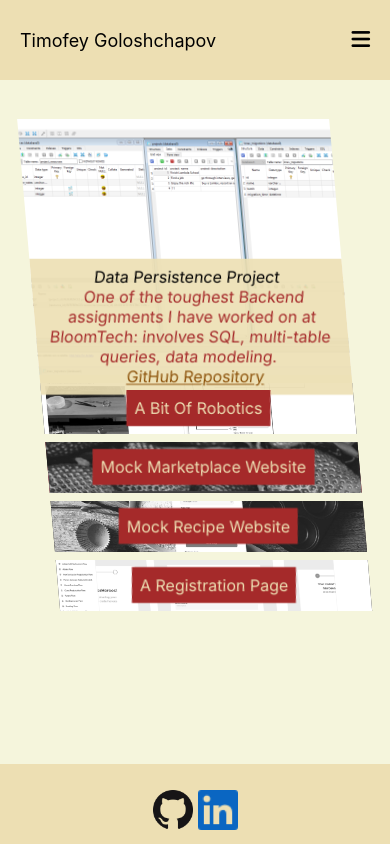
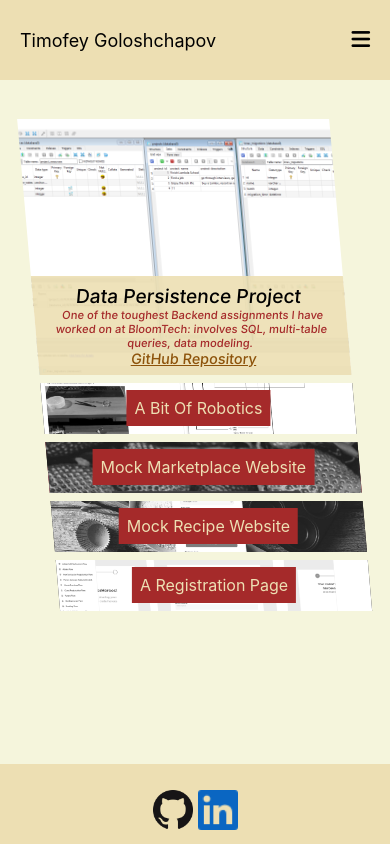
Before and after one commit to Timbobeek/portfolio, a React (Create React App) app: page /projects in a window 390 px wide. In both pictures the pointer is over the element 177 px from the left and 165 px from the top of the page. Built offline with nearby package versions, Linux system fonts and the light colour scheme.

Commit message:
all sizes done

```diff
--- a/src/components/projects.css
+++ b/src/components/projects.css
@@ -112,7 +112,7 @@
           text-align: center;
           top: calc(90% - 6em);
           background: rgba(237,223,179, 0.9);
-          transform: rotate(0deg) skew(0deg);
+          transform: skew(0deg);
           width: calc(100% - 1em);
           overflow: hidden;
           font-weight: 500;
@@ -274,7 +274,7 @@
       text-align: center;
       top: calc(90% - 6em);
       background: rgba(237,223,179, 0.9);
-      transform: rotate(0deg) skew(0deg);
+      transform: skew(0deg);
       width: calc(100% - 1em);
       overflow: hidden;
       font-weight: 500;
@@ -393,6 +393,8 @@
 
       .container .card:hover {
         flex-grow: 5;
+        justify-content: center;
+        align-items: flex-end;
 
         --gradient-alpha: 0;
         animation: alpha-transition 2s;
@@ -434,12 +436,11 @@
       }
 
       .container .card:hover .card__head {
-        text-align: center;
         color: white;
         background: rgba(237,223,179, 0.9);
-        transform: translateY(60%) rotate(0deg) skew(0deg);
+        transform: skew(0deg);
         flex-grow: 5;
-        transition: 3s;
+        transition: 2s;
         font-weight: 500;
       }
 
@@ -548,6 +549,8 @@
 
     --gradient-alpha: 0;
     animation: alpha-transition 2s;
+    justify-content: center;
+    align-items: flex-end;
   }
 
   .container .card#project1 {
@@ -589,35 +592,24 @@
     text-align: center;
     color: white;
     background: rgba(237,223,179, 0.9);
-    transform: translateY(80px) rotate(0deg) skew(0deg);
+    transform: rotate(0deg) skew(0deg);
     flex-grow: 5;
-    transition: 3s;
+    transition:  2s;
+    font-weight: 500;
   }
 
   .container .card:hover .p1{
-    /* default black 1 */
-    /* color: beige; */
-    /* brown 2 */
-    /* color: black; */
-    /* dark beige 3 */
+    font-size: 1.2em;
     color: black;
   }
 
   .container .card .p2{
-    /* default black 1 */
-    /* color: aqua; */
-    /* brown 2 */
-    /* color: aqua; */
-    /* dark beige 3 */
+    font-size: 0.9em;
     color: rgba(141, 83, 11, 1);
   }
 
   .container .card .p3{
-    /* default black 1 */
-    /* color: beige; */
-    /* brown 2 */
-    /* color: #eddfb3; */
-    /* dark beige 3 */
+    font-size: 0.7em;
     color: brown;
   }
 
@@ -635,4 +627,5 @@
   .container .card:hover .p3 {
     display: block;
   }
+
  }
```
